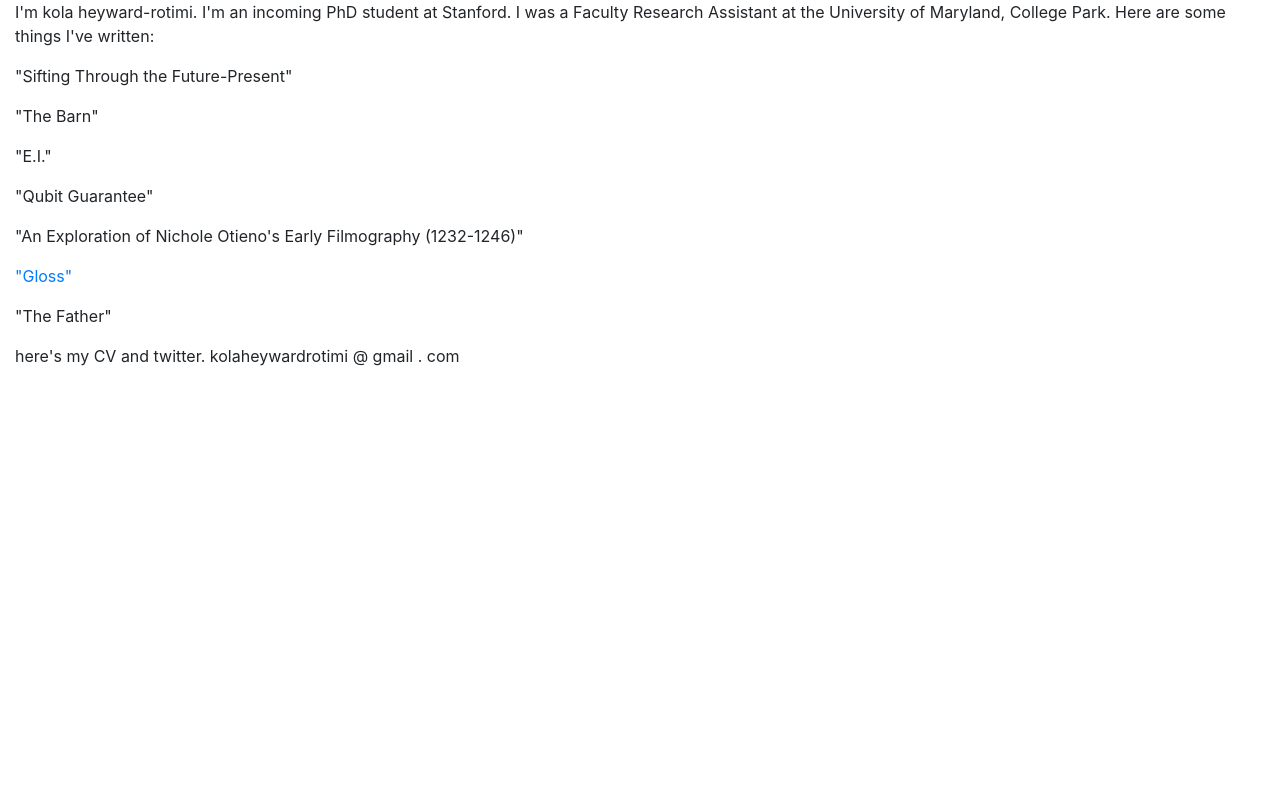
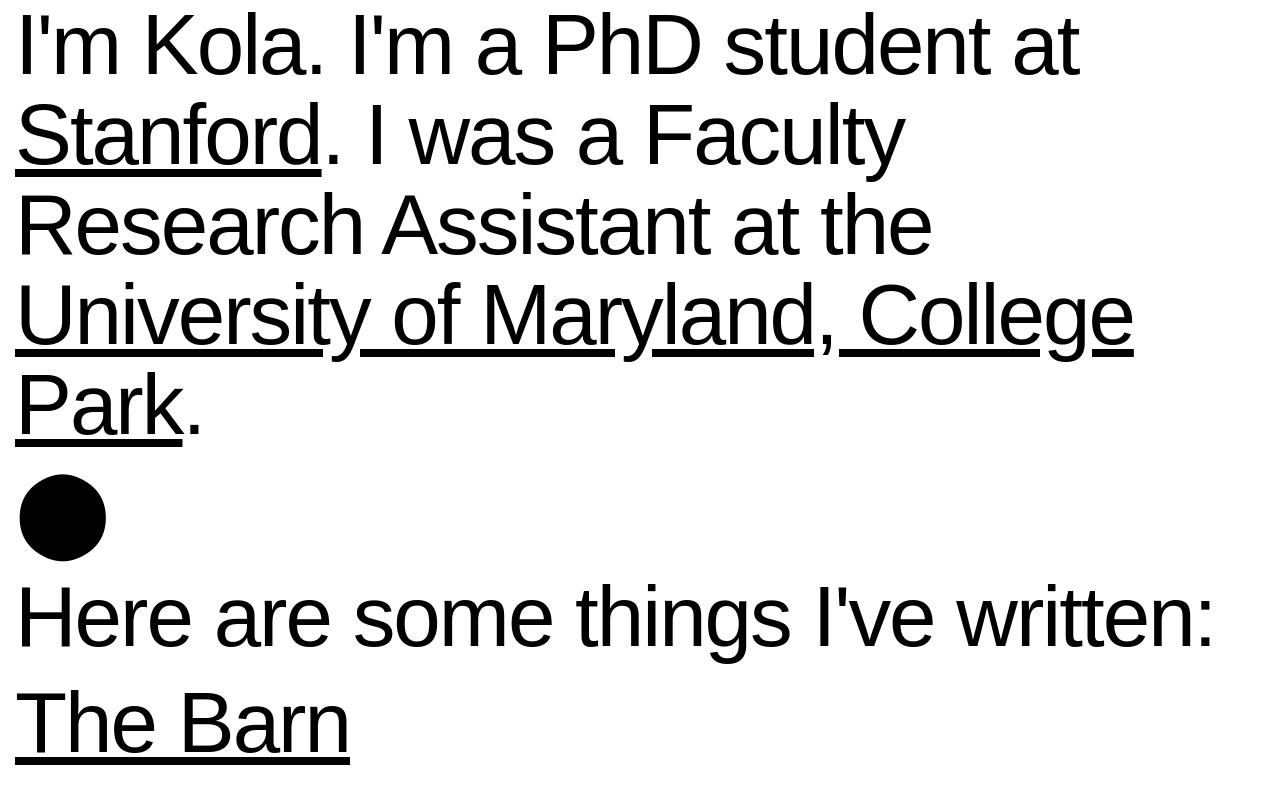
Before and after one commit to MonaLon/sitestuff, a React (Create React App) app: page / in a window 1280 px wide. Shown: the top 797 px of the page. Built offline with nearby package versions, Linux system fonts and the light colour scheme.

Commit message:
changed text + added themes

```diff
--- a/package.json
+++ b/package.json
@@ -12,7 +12,7 @@
     "react-dom": "^16.13.1",
     "react-router-dom": "^5.3.1",
     "react-scripts": "3.4.3",
-    "styled-components": "^5.2.0"
+    "styled-components": "^5.3.5"
   },
   "scripts": {
     "predeploy": "npm run build",
--- a/src/App.js
+++ b/src/App.js
@@ -14,21 +14,41 @@
 import { Layout } from './components/Layout';
 import logo from './logo.svg';
 import './App.css';
+import Theme from './Theme';
+import styled from 'styled-components';
+
+const Text = styled.div`
+    font-family: Arial;
+    color: black;
+    font-size: 64pt;
+    letter-spacing: -2px;
+    line-height: 90px;
+
+    a {
+        color: black;
+        text-decoration: underline;
+    }
+`;
 
 class App extends Component {
   render() {
     return (
       <React.Fragment>
-          <div class = "container-fluid" style={{height: "100vh"}}>
-            <p>I'm kola heyward-rotimi. I'm an incoming PhD student at Stanford. I was a Faculty Research Assistant at the University of Maryland, College Park. Here are some things I've written:</p>
-            <p>"Sifting Through the Future-Present"</p>
-            <p>"The Barn"</p>
-            <p>"E.I."</p>
-            <p>"Qubit Guarantee"</p>
-            <p>"An Exploration of Nichole Otieno's Early Filmography (1232-1246)"</p>
-            <p><a href = "https://www.fiyahlitmag.com/issues/issue-9/" target="_blank" rel="noopener noreferrer">"Gloss"</a></p>
-            <p>"The Father"</p>
-            <p>here's my CV and twitter. kolaheywardrotimi @ gmail . com</p>
+        <div class = "container-fluid" style={{height: "100vh"}}>
+            <Text><p>I'm Kola. I'm a PhD student at <a href = "https://mtl.stanford.edu" target="_blank">Stanford</a>. I was a Faculty Research Assistant at the <a href="https://mith.umd.edu/" target="_blank">University of Maryland, College Park</a>.</p>
+            <p>⬤</p>
+            <p>Here are some things I've written:</p>
+            <p><a href = "https://logicmag.io/clouds/" target="_blank">The Barn</a></p>
+            <p><a href = "https://reckoning.press/reckoning-6/" target="_blank">E.I.</a></p>
+            <p><a href = "https://bloodknife.com/sifting-through-the-future-present/" target="_blank">Sifting Through the Future-Present</a></p>
+            <p><a href = "https://two.compost.digital/qubit-guarantee/" target="_blank">Qubit Guarantee</a></p>
+            <p><a href = "http://strangehorizons.com/fiction/an-exploration-of-nichole-otienos-early-filmography-1232-1246/" target="_blank">An Exploration of Nichole Otieno's Early Filmography (1232-1246)</a></p>
+            <p><a href = "https://kola.legumenation.com/kola/index" target="_blank">Technological Disruptions: The Interplay of Subjective Flaws and Virtual Space</a></p>
+            <p><a href = "https://www.fiyahlitmag.com/issues/issue-9/" target="_blank" rel="noopener noreferrer">Gloss</a></p>
+            <p><a href = "https://clarkesworldmagazine.com/heyward-rotimi_10_15/" target="_blank">The Father</a></p>
+            <p>⬤</p>
+            <p>Here's my <a href = "https://drive.google.com/file/d/1yvXytyBsTRYHSQjrS-0s-oUjgHSFdyNo/view?usp=sharing" target="_blank">CV</a> and <a href = "https://twitter.com/KolaHR" target="_blank">Twitter</a>.</p>
+            <p>kolaheywardrotimi at gmail.com</p></Text>
           </div>
       </React.Fragment>
     );
--- a/src/Theme.js
+++ b/src/Theme.js
@@ -4,13 +4,14 @@
 const theme = {
     color: {
         white: 'white',
-        gray: 'gray'
+        gray: 'gray',
+        black: 'black'
     },
-    font: ['Times New Roman'],
-    fontSizes: {
-        small: '16px',
-        medium: '14px',
-        large: '12px'
+    font: ['Helvetica'],
+    fontSize: {
+        small: '64px',
+        medium: '64px',
+        large: '64px'
     }
 };
 
```
Also changed, not shown: 1 other file (tests, documents, lock files or other folders).
